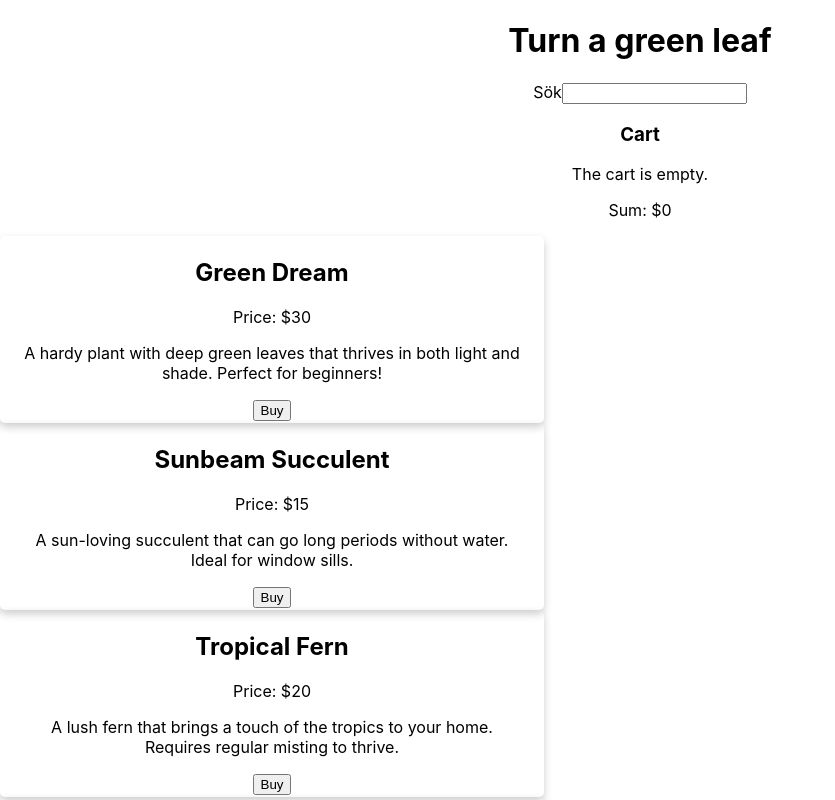
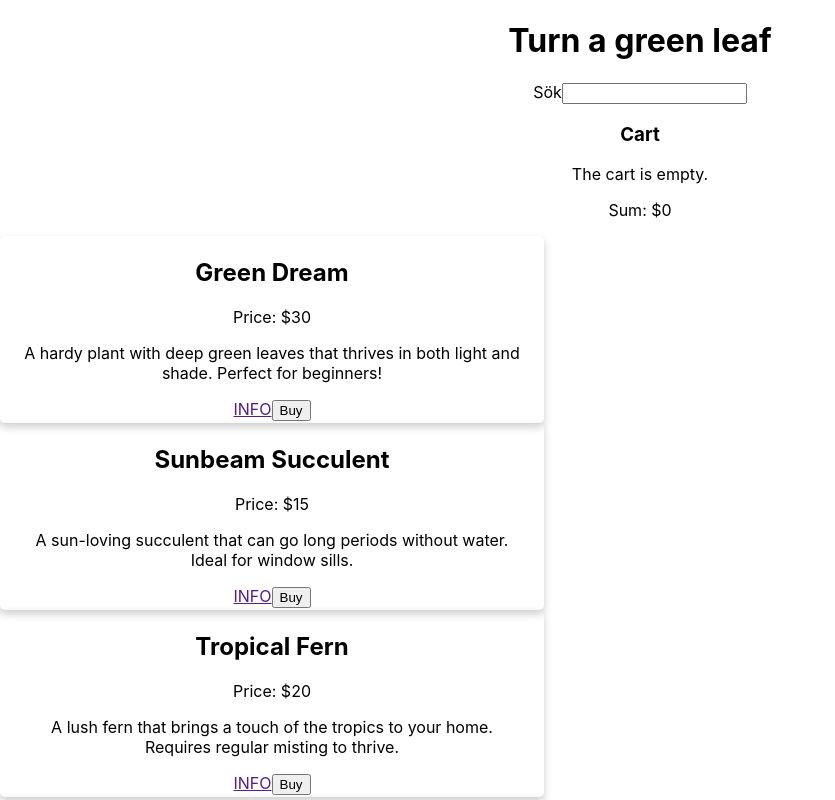
Before and after one commit to johannaostling/inl-mningsuppgift-3-webbshopen-johannaostling, a React (Create React App) app in the folder webbshoppen/: page / in a window 1280 px wide. Shown: the top 800 px of the page, without its empty margins (0-835 px from the left). Built offline with nearby package versions, Linux system fonts and the light colour scheme.

Commit message:
add/remove item in cart
add/remove item in cart is now possible, also made a quick card which will be implimented later

```diff
--- a/webbshoppen/src/App.js
+++ b/webbshoppen/src/App.js
@@ -4,12 +4,10 @@ import DisplayProducts from './DisplayProducts';
 import SearchForm from './searchForm';
 import Cart from './cart';
 
-
-
-
 function App() {
   const [searchValue, setSearchValue] = useState("");
   const [cart, setCart] = useState([])
+  console.log(cart)
 
   const handleSearch = (newSearch) => {
     setSearchValue(newSearch);
@@ -17,8 +15,32 @@ function App() {
   };
 
   const addToCart = (product) =>{
-    setCart((prevCart) => [...prevCart, product])
+    setCart((prevCart) =>{
+      const existingProduct = prevCart.find((item) => item.product_number === product.product_number);
+
+      if(existingProduct){
+        return prevCart.map((item) =>
+          item.product_number === product.product_number ? {...item, qty: item.qty +1} :item)
+      }
+      else{
+        return [...prevCart, {...product, qty:1}]
+      }
+    })
   }
+
+  const removeFromCart = (productNumber) => {
+    setCart((prevCart) => {
+      const updatedCart = prevCart
+        .map((item) =>
+          item.product_number === productNumber
+            ? { ...item, qty: item.qty - 1 }
+            : item
+        )
+        .filter((item) => item.qty > 0);
+
+      return updatedCart;
+    });
+  };
 
 
   return (
@@ -26,7 +48,7 @@ function App() {
       <h1>Turn a green leaf</h1>
         <SearchForm onSearch={handleSearch} />
         <div>
-        <Cart cart={cart} />
+        <Cart cart={cart} removeFromCart={removeFromCart} />
       </div>
       <div>
         <DisplayProducts searchValue={searchValue} addToCart={addToCart}/>
@@ -35,4 +57,6 @@ function App() {
   );
 }
 
+
+
 export default App;
--- a/webbshoppen/src/cart.jsx
+++ b/webbshoppen/src/cart.jsx
@@ -1,5 +1,6 @@
-export default function Cart({ cart }) {
-    const totalSum = cart.reduce((sum, item) => sum + item.price, 0);
+
+export default function Cart({ cart, removeFromCart}) {
+    const totalSum = cart.reduce((sum, item) => sum + item.qty*item.price, 0);
 
     return (
       <>
@@ -11,6 +12,8 @@ export default function Cart({ cart }) {
                 <h2>{item.name}</h2>
                 <p>Price: ${item.price.toFixed()}</p>
                 <p>{item.description}</p>
+                <p>{item.qty}</p>
+                <button onClick={() => removeFromCart(item.product_number)}>Remove</button>
               </div>
             ))
           ) : (
--- a/webbshoppen/src/displayProducts.jsx
+++ b/webbshoppen/src/displayProducts.jsx
@@ -4,10 +4,9 @@ import styles from './DisplayProducts.module.css'
 function DisplayProducts({searchValue, addToCart}){
 
 
-    console.log(products)
+    // console.log(products)
 
     const productItems = products
-    // const cartList=[]
     .filter(product =>
       product.name.includes(searchValue) ||
       product.description.includes(searchValue)
@@ -17,23 +16,10 @@ function DisplayProducts({searchValue, addToCart}){
         <h2>{product.name}</h2>
         <p>Price: ${product.price.toFixed()}</p>
         <p>{product.description}</p>
+        <a href="">INFO</a>
         <button onClick={() => addToCart(product)}>Buy</button>
       </div>
     ));
-
-
-    // for(let i=0; i<products.length; i++){
-    //   if(products[i].name.includes(searchValue.searchValue) || products[i].description.includes(searchValue.searchValue) ){
-    //     productItems.push(
-    //       <div key={i}>
-    //         <h2>{products[i].name}</h2>
-    //         <p>Price: ${products[i].price.toFixed()}</p>
-    //         <p>{products[i].description}</p>
-    //         <button onClick={() => Display(products[i].name, products[i].price, products[i].description)}>Buy</button>
-    //       </div>
-    //     );
-    // }
-
 
     return (
         <>
```
Also changed, not shown: webbshoppen/src/components/cards.jsx (added, +15 -0 lines).
